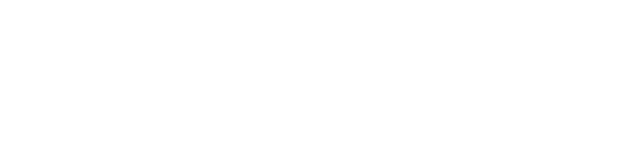
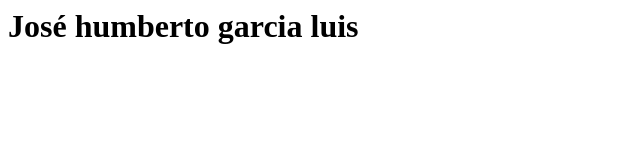
Before and after one commit to josehumberto1906/site, a plain HTML site: page index.html in a window 1280 px wide. Shown: the whole page, without its empty margins (0-640 px from the left). Drawn offline with Linux system fonts and the light colour scheme.

Commit message:
Update index.html

```diff
--- a/index.html
+++ b/index.html
@@ -3,5 +3,6 @@
         <head>
             <title> animes </title>
         <body>
+            <h1>José humberto garcia luis</h1>
             </body>
     </html>
```
